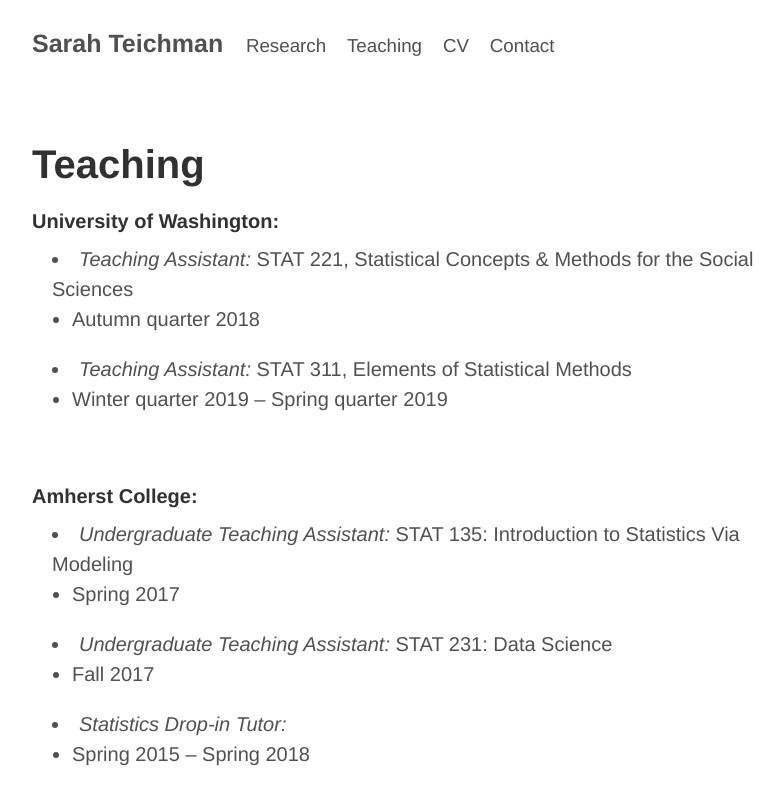
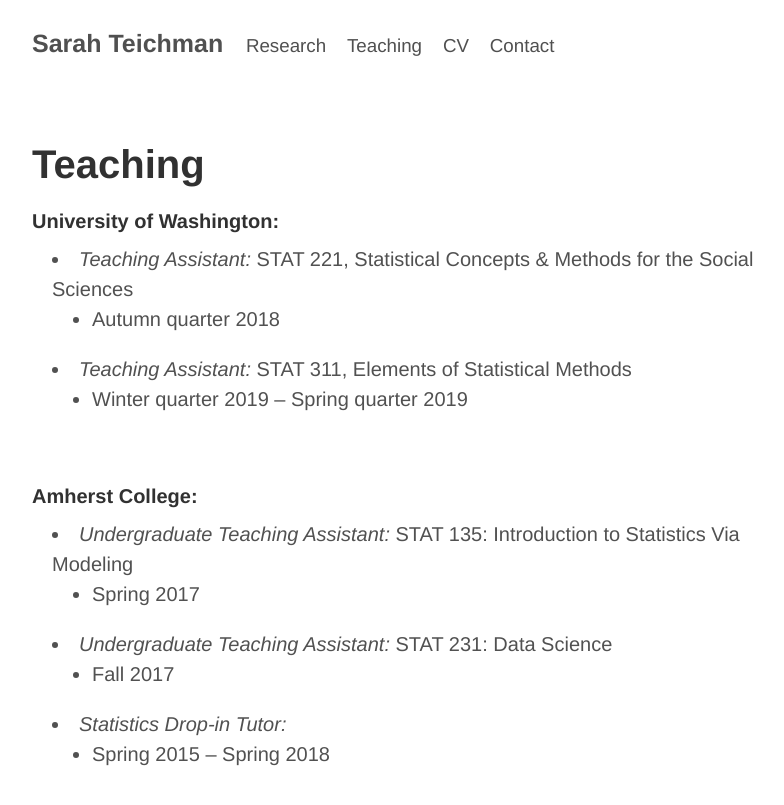
Before and after one commit to svteichman/svteichman.github.io, a Jekyll site: the page built from teaching.html, in a window 1280 px wide. Shown: the top 805 px of the page, without its empty margins (228-1012 px from the left). Built offline with Jekyll 4.4.1, drawn with Linux system fonts in a browser that asks for light colours.

Commit message:
fixing list

```diff
--- a/teaching.html
+++ b/teaching.html
@@ -7,29 +7,34 @@
 
 <h4>University of Washington:</h4>
 <p class="content" style="padding:0px;margin:0px 20px 0px; font-size:10px">
-    <li style="padding:0px;margin:0px 20px 0px;"> <i>Teaching Assistant:</i> STAT 221, Statistical Concepts &amp; Methods for the Social Sciences</li>
+    <li style="padding:0px;margin:0px 20px 0px;"> <i>Teaching Assistant:</i> STAT 221, Statistical Concepts &amp; Methods for the Social Sciences
     <ul class="square">
     <li>Autumn quarter 2018 </li>
     </ul>
-    <li style="padding:0px;margin:0px 20px 0px;"> <i>Teaching Assistant:</i> STAT 311, Elements of Statistical Methods</li>
+        </li>
+    <li style="padding:0px;margin:0px 20px 0px;"> <i>Teaching Assistant:</i> STAT 311, Elements of Statistical Methods
     <ul class="square">
     <li>Winter quarter 2019 &ndash; Spring quarter 2019  </li>
     </ul>
+        </li>
 <br/>
 </p>
 
 <h4>Amherst College:</h4>
 <p class="content" style="padding:0px;margin:0px 20px 0px; font-size:10px">
-    <li style="padding:0px;margin:0px 20px 0px;"> <i>Undergraduate Teaching Assistant:</i> STAT 135: Introduction to Statistics Via Modeling  </li>
+    <li style="padding:0px;margin:0px 20px 0px;"> <i>Undergraduate Teaching Assistant:</i> STAT 135: Introduction to Statistics Via Modeling
     <ul class="square">
     <li>Spring 2017  </li>
     </ul>
-    <li style="padding:0px;margin:0px 20px 0px;"> <i>Undergraduate Teaching Assistant:</i> STAT 231: Data Science </li>
+         </li>
+    <li style="padding:0px;margin:0px 20px 0px;"> <i>Undergraduate Teaching Assistant:</i> STAT 231: Data Science
     <ul class="square">
     <li>Fall 2017  </li>
     </ul>
-    <li style="padding:0px;margin:0px 20px 0px;"> <i>Statistics Drop-in Tutor:</i> </li>
+        </li>
+    <li style="padding:0px;margin:0px 20px 0px;"> <i>Statistics Drop-in Tutor:</i>
     <ul class="square">
     <li>Spring 2015 &ndash; Spring 2018  </li>
     </ul>
+        </li>
 </p>
```
